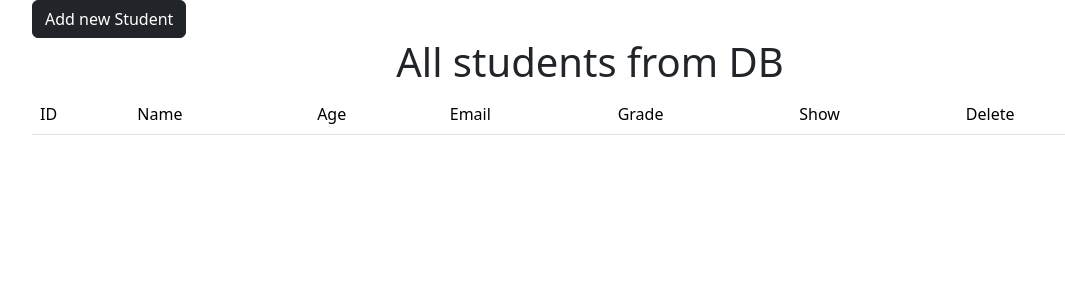
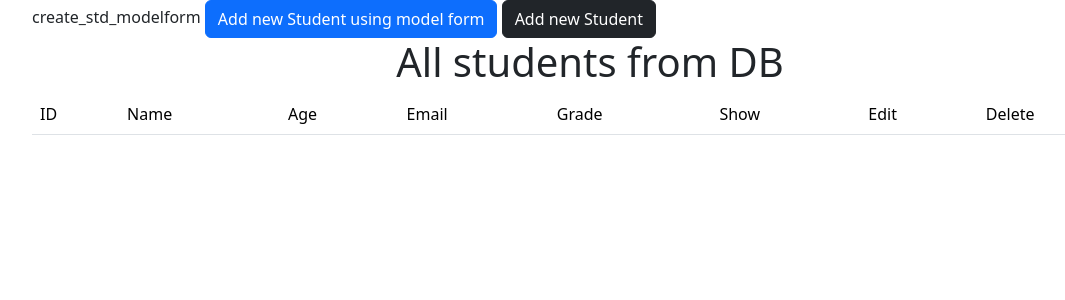
Before and after one commit to NohaAShehab/ptp44-telecom-django, a Django app: page /students/ in a window 1280 px wide. Shown: the part 56-356 px from the top of the page, without its empty margins (50-1115 px from the left). Run offline with Django 5.2, Linux system fonts and the light colour scheme; data that the repository does not hold is empty.

Commit message:
using modell forms

```diff
--- a/iti/students/templates/students/index.html
+++ b/iti/students/templates/students/index.html
@@ -1,6 +1,9 @@
 {% extends  'layouts/base.html' %}
 
 {% block content %}
+create_std_modelform
+    <a class="btn btn-primary" href="{% url 'create_std_modelform' %}"> Add new Student using model form  </a>
+
     <a class="btn btn-dark" href="{% url 'students.create' %}"> Add new Student </a>
     <h1 style="text-align: center"> All students from DB</h1>
 <!--    {{students}}-->
@@ -8,6 +11,7 @@
             <tr><td>ID</td> <td>Name</td> <td>Age</td> <td>Email</td>
                 <td>Grade</td>
                 <td> Show</td>
+                <td> Edit</td>
                 <td> Delete</td>
             </tr>
             {% for std in students %}
@@ -20,6 +24,8 @@
                     <td>
                         <a class="btn btn-primary" href="{% url 'students.show' std.id%}"> Show</a></td>
                     <td>
+                        <a class="btn btn-warning" href="{% url 'students.edit' std.id%}"> Edit</a></td>
+                    <td>
                         <a class="btn btn-danger" href="{% url 'students.delete' std.id%}"> Delete</a></td>
                 </tr>
             {% endfor %}
--- a/iti/students/urls.py
+++ b/iti/students/urls.py
@@ -1,6 +1,7 @@
 from django.urls import path
 from students.views import (hello, aboutus, landing,
-students_list,student_info, students_landing, index,show, delete, create)
+students_list,student_info, students_landing, index,show,
+                            delete, create, create_std_modelform, edit)
 urlpatterns = [
 
     ################# students
@@ -14,5 +15,7 @@ urlpatterns = [
     path('<int:id>', show, name='students.show' ),
     path('<int:id>/delete', delete, name='students.delete'),
     path('create', create, name='students.create'),
+    path('create/form', create_std_modelform, name='create_std_modelform'),
+    path('<int:id>/edit', edit, name='students.edit'),
 
 ]
--- a/iti/students/views.py
+++ b/iti/students/views.py
@@ -3,7 +3,7 @@ from django.http import HttpResponse
 import json
 
 from students.models import Student
-from students.forms import StudentForm
+from students.forms import StudentForm, StudentModelForm
 
 
 # Create your views here. #
@@ -128,3 +128,32 @@ def create(request):
     return render(request,
                   'students/create.html'
                 ,context={'form':form})
+
+
+def create_std_modelform(request):
+    form = StudentModelForm()
+    if request.POST:
+        form = StudentModelForm(request.POST)
+        if form.is_valid():
+            std = form.save()
+            url = reverse("students.index")  # accept urlname
+            return redirect(url)
+
+
+    return render(request, 'students/create_m_f.html',
+                  context={'form':form})
+
+
+def edit(request, id):
+    student = get_object_or_404(Student, pk=id)
+    form = StudentModelForm(instance=student)
+    if request.method == "POST":
+        form = StudentModelForm(request.POST,instance=student )
+        if form.is_valid():
+            student=form.save()
+            url = reverse("students.index")  # accept urlname
+            return redirect(url)
+
+
+    return render(request, 'students/edit.html',
+                  {'form': form})
```
Also changed, not shown: iti/students/forms.py (+20 -0 lines), iti/students/templates/students/create_m_f.html (added, +13 -0 lines), iti/students/templates/students/edit.html (added, +13 -0 lines).
